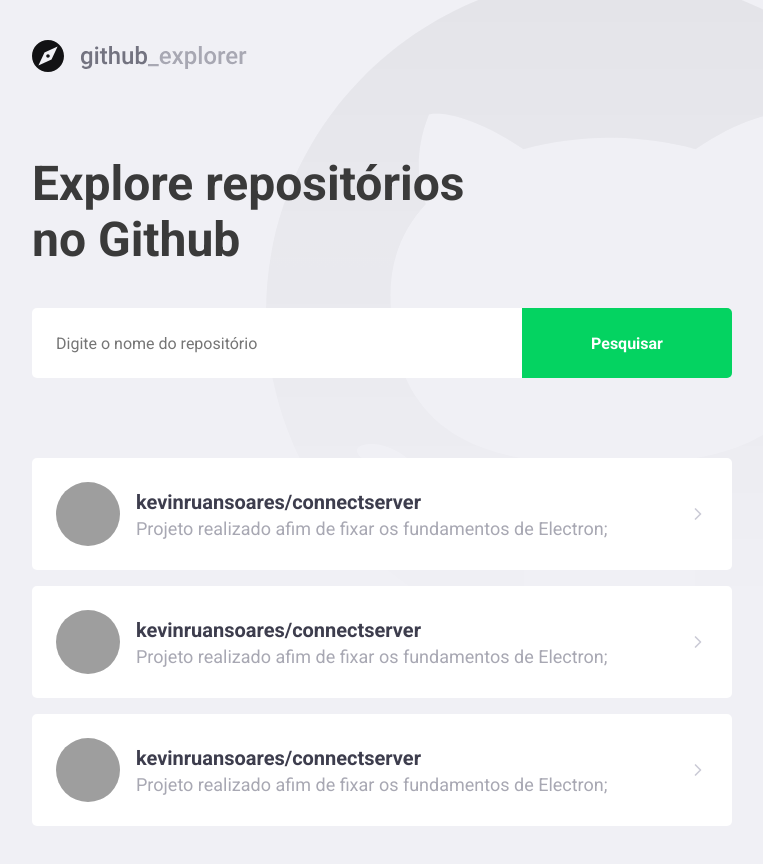
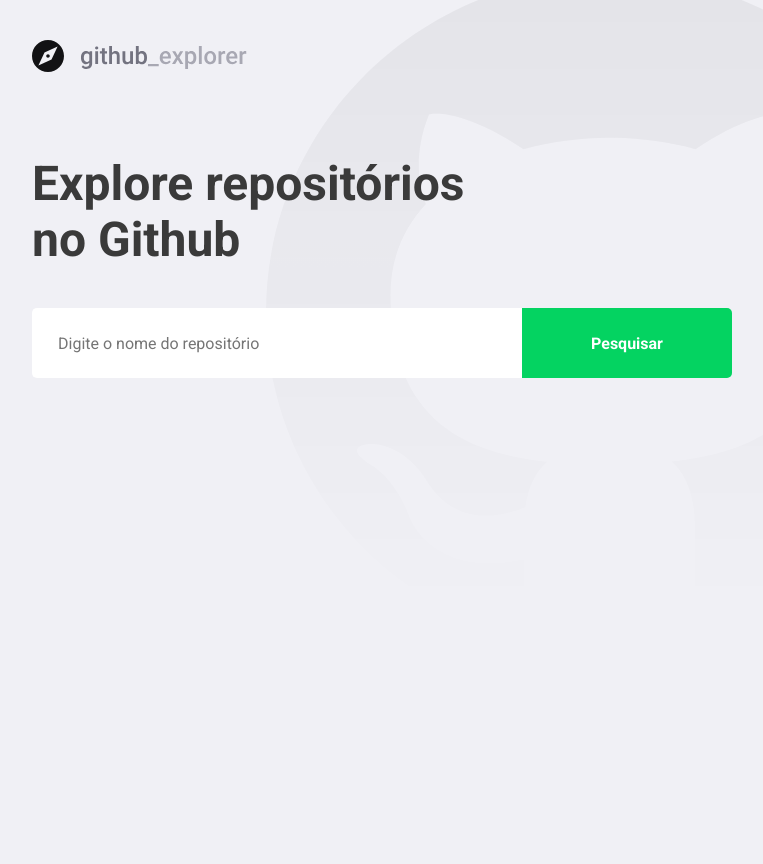
Before and after one commit to KevinRuanSoares/github_explorer, a React (Create React App) app: page / in a window 1280 px wide. Shown: the whole page, without its empty margins (148-911 px from the left). After the commit the page ends 800 px from the top, so only its background shows below. Built offline with nearby package versions, Linux system fonts and the light colour scheme; grey boxes are pictures that could not be loaded.

Commit message:
Conectando a API; Lidando com erros;

```diff
--- a/package.json
+++ b/package.json
@@ -10,6 +10,7 @@
     "@types/node": "^12.0.0",
     "@types/react": "^16.9.0",
     "@types/react-dom": "^16.9.0",
+    "axios": "^0.19.2",
     "polished": "^3.6.5",
     "react": "^16.13.1",
     "react-dom": "^16.13.1",
--- a/src/pages/Dashboard/index.tsx
+++ b/src/pages/Dashboard/index.tsx
@@ -1,51 +1,70 @@
-import React from 'react';
+import React, { useState, FormEvent } from 'react';
 import { FiChevronRight } from 'react-icons/fi';
-import { Title, Form, Repositories } from './style';
+import api from '../../services/api';
+import { Title, Form, Repositories, Error } from './style';
 import logoImg from '../../assets/logo.svg';
 
+interface Repository {
+  full_name: string;
+  description: string;
+  owner: {
+    login: string;
+    avatar_url: string;
+  };
+}
+
+
 const Dashboard: React.FC = () => {
+  const [newRepo, setNewRepo] = useState('');
+  const [inputError, setInputError] = useState('');
+  const [repositories, setRepositories] = useState<Repository[]>([]);
+
+  async function handleAddRepository(event: FormEvent<HTMLFormElement>): Promise<void> {
+    event.preventDefault();
+    if (!newRepo) {
+      setInputError('Digite o autor/nome do repositório');
+      return;
+    }
+    try {
+      const response = await api.get<Repository>(`repos/${newRepo}`);
+      const repository = response.data;
+      setRepositories([...repositories, repository]);
+      setNewRepo('');
+      setInputError('');
+    } catch (err) {
+      setInputError('Error na busca por esse repositório');
+    }
+  }
+
   return (
     <>
       <img src={logoImg} alt="Github Explorer" />
       <Title>Explore repositórios no Github</Title>
-      <Form>
-        <input placeholder="Digite o nome do repositório" />
+      <Form hasError={!!inputError} onSubmit={handleAddRepository}>
+        <input
+          value={newRepo}
+          placeholder="Digite o nome do repositório"
+          onChange={e => setNewRepo(e.target.value)}
+        />
         <button type="submit"> Pesquisar </button>
       </Form>
+
+      { inputError && <Error>{inputError}</Error>}
+
       <Repositories>
-        <a href="teste">
+        {repositories.map(repository => (
+          <a key={repository.full_name} href="teste">
             <img
-            src="https://avatars2.githubusercontent.com/u/30422336?s=400&u=bd1160ad1ed9d11452418707f9471dd0c5957d6a&v=4"
-            alt="Kevin Ruan Soares"
+              src={repository.owner.avatar_url}
+              alt={repository.owner.login}
             />
             <div>
-            <strong>kevinruansoares/connectserver</strong>
-            <p>Projeto realizado afim de fixar os fundamentos de Electron;</p>
+              <strong>{repository.full_name}</strong>
+              <p>{repository.description}</p>
             </div>
             <FiChevronRight size={20} />
           </a>
-        <a href="teste">
-          <img
-            src="https://avatars2.githubusercontent.com/u/30422336?s=400&u=bd1160ad1ed9d11452418707f9471dd0c5957d6a&v=4"
-            alt="Kevin Ruan Soares"
-          />
-          <div>
-            <strong>kevinruansoares/connectserver</strong>
-            <p>Projeto realizado afim de fixar os fundamentos de Electron;</p>
-          </div>
-          <FiChevronRight size={20} />
-        </a>
-        <a href="teste">
-          <img
-            src="https://avatars2.githubusercontent.com/u/30422336?s=400&u=bd1160ad1ed9d11452418707f9471dd0c5957d6a&v=4"
-            alt="Kevin Ruan Soares"
-          />
-          <div>
-            <strong>kevinruansoares/connectserver</strong>
-            <p>Projeto realizado afim de fixar os fundamentos de Electron;</p>
-          </div>
-          <FiChevronRight size={20} />
-        </a>
+        ))}
       </Repositories>
     </>
   );
--- a/src/pages/Dashboard/style.ts
+++ b/src/pages/Dashboard/style.ts
@@ -1,5 +1,9 @@
-import styled from 'styled-components';
+import styled, {css} from 'styled-components';
 import { shade } from 'polished';
+
+interface FormProps{
+  hasError: boolean;
+}
 
 export const Title = styled.h1`
   font-size: 48px;
@@ -10,7 +14,7 @@ export const Title = styled.h1`
   margin-top: 80px;
 `;
 
-export const Form = styled.form`
+export const Form = styled.form<FormProps>`
   margin-top: 40px;
   max-width: 700px;
 
@@ -23,6 +27,12 @@ export const Form = styled.form`
     border: 0;
     border-radius: 5px 0px 0px 5px;
     color: #3a3a3a;
+    border: 2px solid #fff;
+    border-right: 0;
+
+    ${(props) => props.hasError && css`
+      border-color: #c53030;
+    `}
 
     & ::placeholder {
       color: #a8a8b3;
@@ -43,6 +53,12 @@ export const Form = styled.form`
       background: ${shade(0.2, '#04d361')};
     }
   }
+`;
+
+export const Error = styled.span`
+  display: block;
+  color: #c53030;
+  margin-top: 8px;
 `;
 
 export const Repositories = styled.div`
@@ -77,7 +93,8 @@ export const Repositories = styled.div`
     }
 
     div {
-      margin-left: 16px;
+      margin: 0 16px;
+      flex: 1;
 
       strong {
         font-size: 20px;
--- /dev/null
+++ b/src/services/api.ts
@@ -0,0 +1,7 @@
+import axios from 'axios';
+
+const api = axios.create({
+  baseURL: 'https://api.github.com',
+});
+
+export default api;
```
Also changed, not shown: .eslintrc.json, 1 other file (tests, documents, lock files or other folders). Lines whose indentation alone changed are shown as unchanged.
